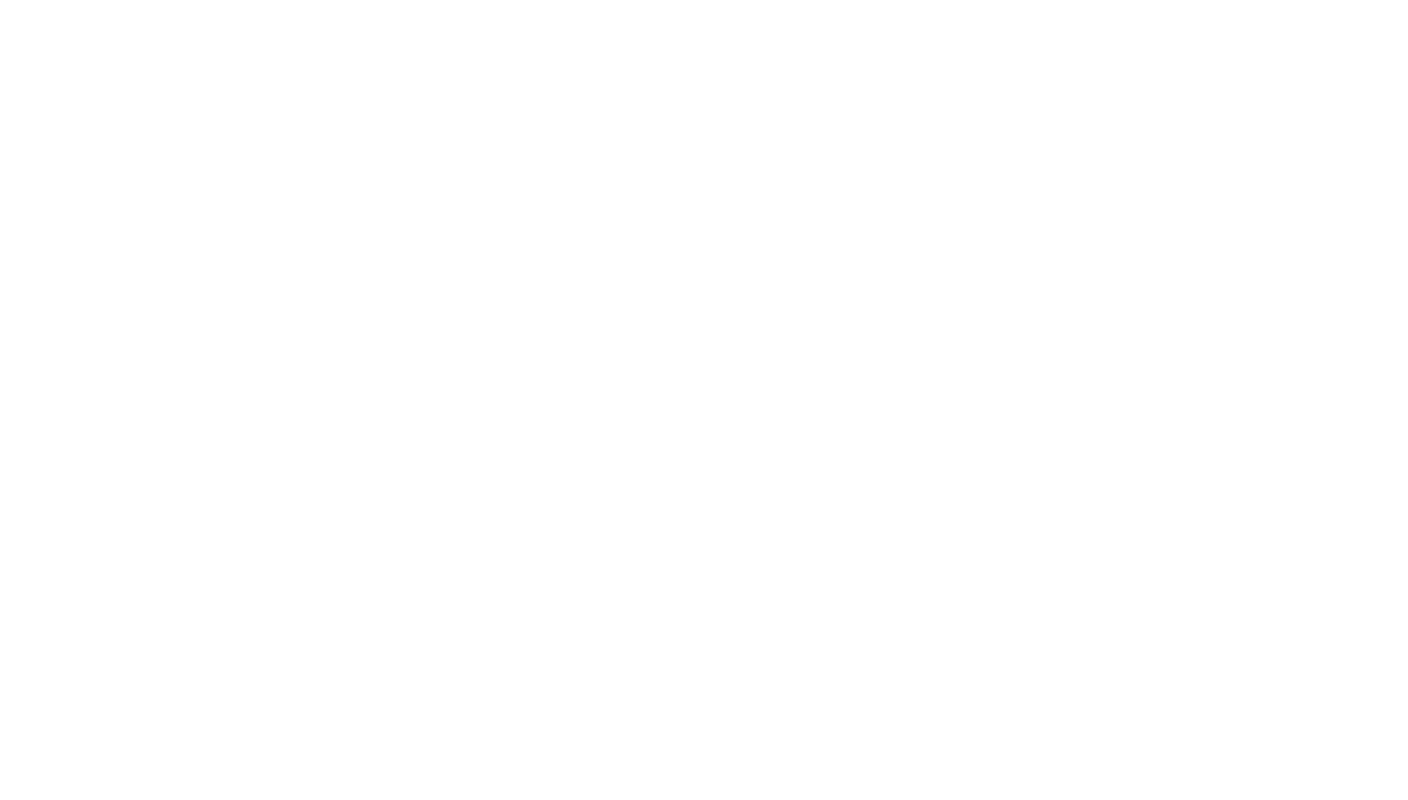
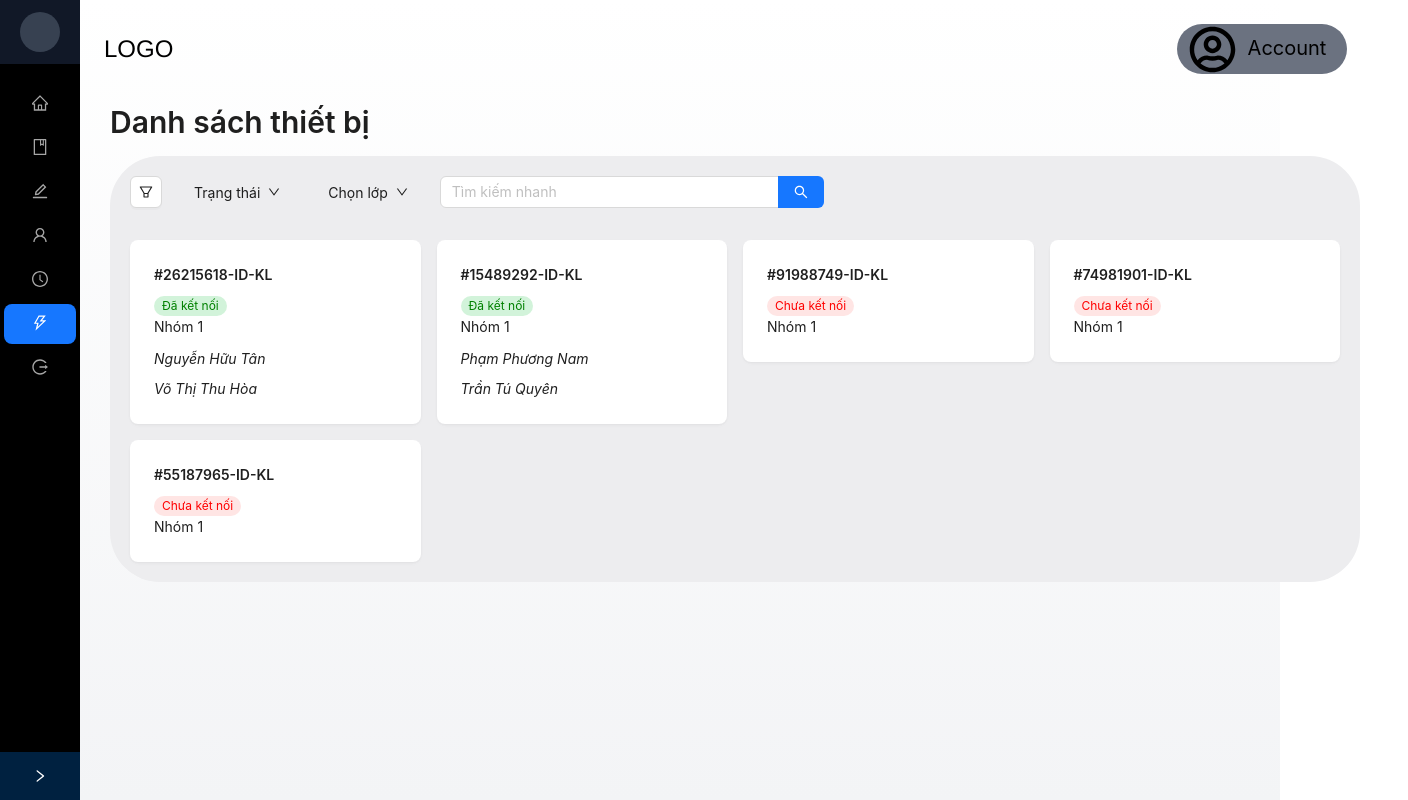
Before and after one commit to EdgynCode/iot-web, a React (Create React App) app in the folder client/: page /devices in a window 1280 px wide. Before the commit this address had no page. Shown: the whole page, 1408 px wide, since content can reach past the window. Built offline with nearby package versions, Linux system fonts and the light colour scheme.

Commit message:
add device page

```diff
--- a/client/public/index.html
+++ b/client/public/index.html
@@ -24,7 +24,7 @@
       work correctly both with client-side routing and a non-root public URL.
       Learn how to configure a non-root public URL by running `npm run build`.
     -->
-    <title>React App</title>
+    <title>IoT Web</title>
   </head>
   <body>
     <noscript>You need to enable JavaScript to run this app.</noscript>
--- a/client/src/App.js
+++ b/client/src/App.js
@@ -13,6 +13,7 @@ import {
   StudentDetail,
   Login,
   Register,
+  Devices,
 } from "./pages";
 
 function App() {
@@ -29,6 +30,7 @@ function App() {
         <Route path="/lesson-detail" element={<LessonDetail />} />
         <Route path="/students" element={<Students />} />
         <Route path="/student-detail" element={<StudentDetail />} />
+        <Route path="/devices" element={<Devices />} />
       </Routes>
     </Router>
   );
--- /dev/null
+++ b/client/src/components/DeviceTable.js
@@ -0,0 +1,125 @@
+import React from "react";
+import {
+  Badge,
+  Card,
+  Row,
+  Col,
+  Button,
+  Dropdown,
+  Input,
+  Space,
+  Typography,
+} from "antd";
+import {
+  DownOutlined,
+  FilterOutlined,
+  CheckCircleOutlined,
+} from "@ant-design/icons";
+
+const { Search } = Input;
+const { Text } = Typography;
+
+const DeviceTable = () => {
+  const deviceData = [
+    {
+      id: "#26215618-ID-KL",
+      status: "Đã kết nối",
+      color: "green",
+      members: ["Nguyễn Hữu Tân", "Võ Thị Thu Hòa"],
+      icon: <CheckCircleOutlined />,
+    },
+    {
+      id: "#15489292-ID-KL",
+      status: "Đã kết nối",
+      color: "green",
+      members: ["Phạm Phương Nam", "Trần Tú Quyên"],
+      icon: <CheckCircleOutlined />,
+    },
+    {
+      id: "#91988749-ID-KL",
+      status: "Chưa kết nối",
+      color: "red",
+      members: [],
+      icon: <CheckCircleOutlined />,
+    },
+    {
+      id: "#74981901-ID-KL",
+      status: "Chưa kết nối",
+      color: "red",
+      members: [],
+      icon: <CheckCircleOutlined />,
+    },
+    {
+      id: "#55187965-ID-KL",
+      status: "Chưa kết nối",
+      color: "red",
+      members: [],
+      icon: <CheckCircleOutlined />,
+    },
+  ];
+
+  return (
+    <div className="w-[1250px] p-5 bg-[#EDEDEF] rounded-[50px]">
+      <Row gutter={16} align="middle">
+        <Col>
+          <Button icon={<FilterOutlined />} />
+        </Col>
+        <Col>
+          <Dropdown trigger={["click"]}>
+            <Button type="text">
+              Trạng thái <DownOutlined />
+            </Button>
+          </Dropdown>
+        </Col>
+        <Col>
+          <Dropdown trigger={["click"]}>
+            <Button type="text">
+              Chọn lớp <DownOutlined />
+            </Button>
+          </Dropdown>
+        </Col>
+        <Col flex="auto">
+          <Search className="w-96" placeholder="Tìm kiếm nhanh" enterButton />
+        </Col>
+      </Row>
+
+      <Row gutter={[16, 16]} className="mt-8">
+        {deviceData.map((item) => (
+          <Col key={item.id} xs={24} sm={12} md={8} lg={6}>
+            <Card bordered={false} className="rounded-[30]">
+              <Text strong>{item.id}</Text>
+              <Space size="small" className="flex items-center mt-[10px]">
+                <Badge
+                  count={item.status}
+                  style={{
+                    backgroundColor:
+                      item.color === "green" ? "#34C75938" : "#FF3B3021",
+                    color: item.color,
+                  }}
+                />
+              </Space>
+              <Space size="small" className="flex items-center">
+                <Text>Nhóm 1</Text>
+              </Space>
+              {item.members.length > 0 && (
+                <Space direction="vertical" size="small" className="mt-[10px]">
+                  {item.members.map((member, index) => (
+                    <Space
+                      key={index}
+                      size="small"
+                      className="flex items-center"
+                    >
+                      <Text italic>{member}</Text>
+                    </Space>
+                  ))}
+                </Space>
+              )}
+            </Card>
+          </Col>
+        ))}
+      </Row>
+    </div>
+  );
+};
+
+export default DeviceTable;
--- /dev/null
+++ b/client/src/pages/devices.js
@@ -0,0 +1,31 @@
+import React from "react";
+import { Row, Col, Typography } from "antd";
+import Layout from "../components/Layout";
+import DeviceTable from "../components/DeviceTable";
+
+const { Title } = Typography;
+
+const Devices = () => {
+  return (
+    <>
+      <Layout>
+        <Row
+          align="middle"
+          justify="space-between"
+          className="h-14 p-[29px_11px_29px_6px]"
+        >
+          <Col>
+            <Row>
+              <Col>
+                <Title level={2}>Danh sách thiết bị</Title>
+              </Col>
+            </Row>
+          </Col>
+          <DeviceTable />
+        </Row>
+      </Layout>
+    </>
+  );
+};
+
+export default Devices;
--- a/client/src/pages/index.js
+++ b/client/src/pages/index.js
@@ -5,3 +5,4 @@ export { default as Students } from "./students";
 export { default as StudentDetail } from "./student-detail";
 export { default as Login } from "./login";
 export { default as Register } from "./register";
+export { default as Devices } from "./devices";
```
